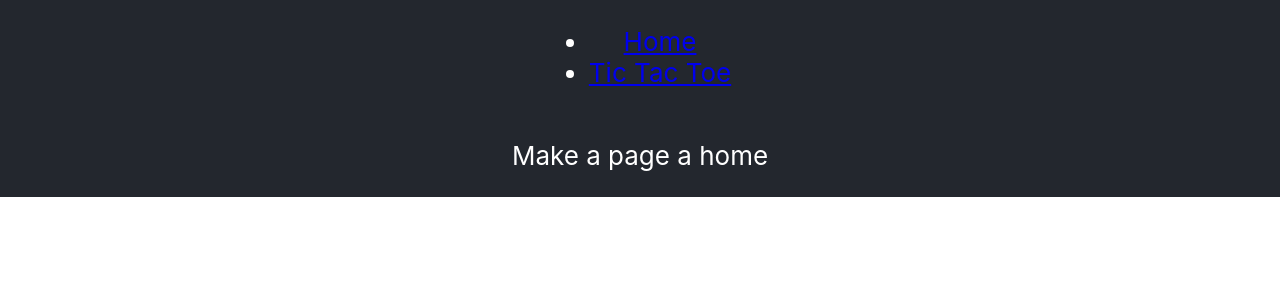
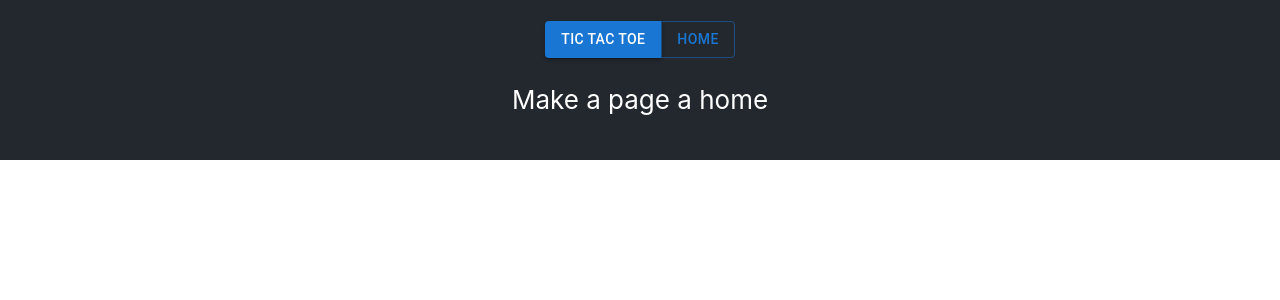
Before and after one commit to TheJD-droid/TheJD.github.io, a React (Create React App) app in the folder my_website/: page / in a window 1280 px wide. Shown: the top 300 px of the page. Built offline with nearby package versions, Linux system fonts and the light colour scheme.

Commit message:
Update Layout.js

```diff
--- a/my_website/src/pages/Layout.js
+++ b/my_website/src/pages/Layout.js
@@ -1,8 +1,17 @@
 import {Outlet, Link} from 'react-router-dom';
-
+import { Button, ButtonGroup, Divider } from '@mui/material';
 const Layout = () => {
     return(
         <>
+
+            <nav>
+            <ButtonGroup>
+                <Button variant='contained' href='/ticTacToe'>Tic Tac Toe</Button>
+                <Divider orientation='vertical'/>
+                <Button href='/'>Home</Button>
+                </ButtonGroup>
+            </nav>
+            {/*
             <nav>
                 <ul>
                     <li>
@@ -14,7 +23,7 @@ const Layout = () => {
                 </ul>
             </nav>
 
-
+                */}
             <Outlet />
         </>
     );
```
